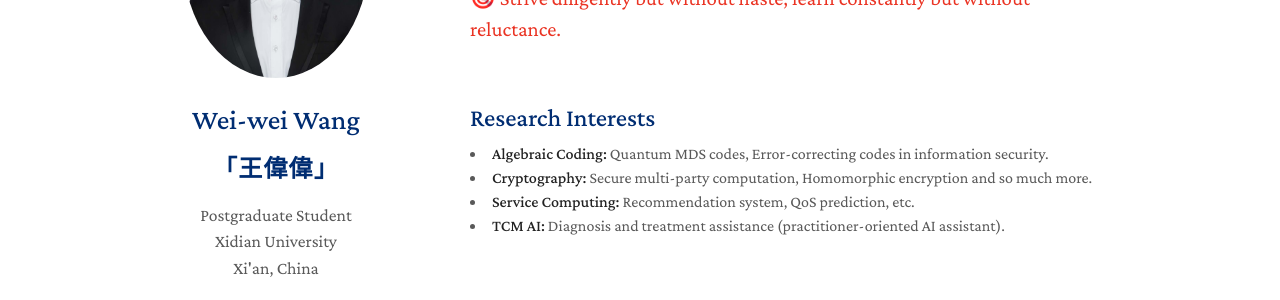
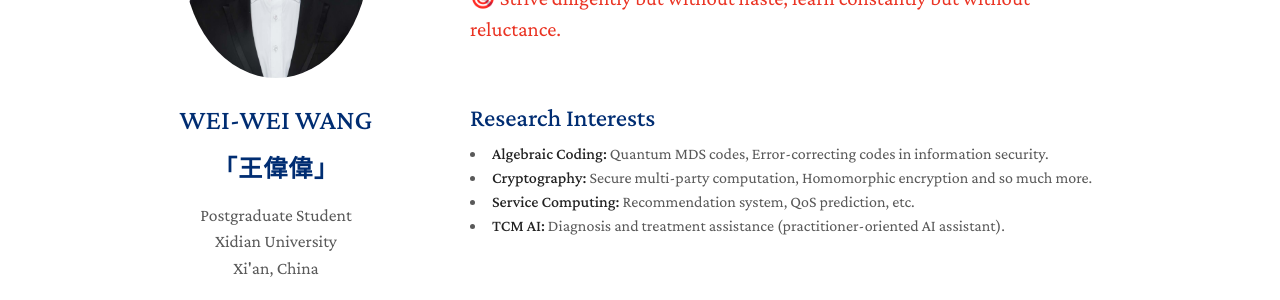
Before and after one commit to Joe-weir-wong/joe-weir-wong.github.io, a Jekyll site: the page built from index.md, in a window 1280 px wide. Shown: the part 271-571 px from the top of the page. Built offline with Jekyll 4.4.1, drawn with Linux system fonts in a browser that asks for light colours; a style sheet for code colours, icons or effects is not loaded.

Commit message:
edit message

```diff
--- a/_config.yml
+++ b/_config.yml
@@ -1,5 +1,5 @@
 # Basic Information
-title: Wei-wei Wang
+title: WEI-WEI WANG
 cn_title: 「王偉偉」
 position: Postgraduate Student
 # department: School of Telecommunications Engineering
```
